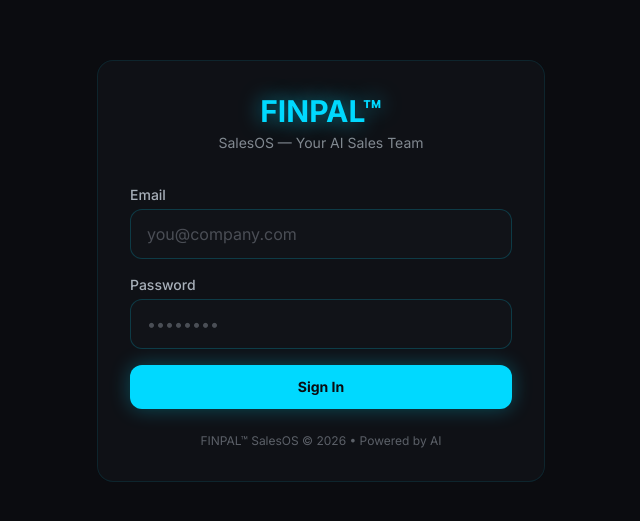
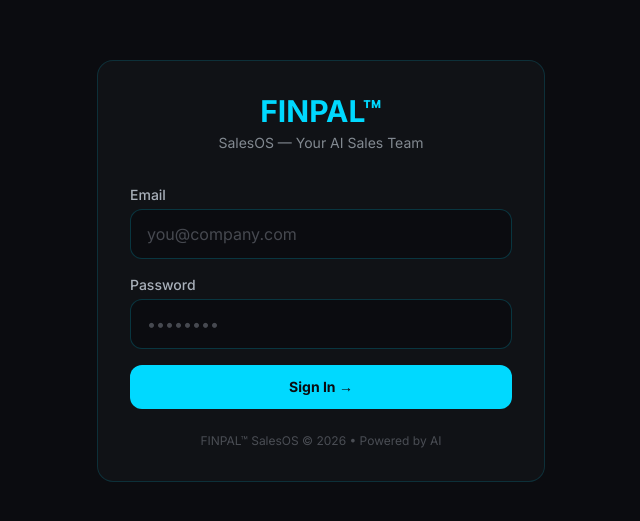
Before and after one commit to ZenithPro-sys/finpal-salesos, a Next.js app: page /login in a window 1280 px wide. Shown: the part 129-650 px from the top of the page, without its empty margins (319-959 px from the left). Built offline with nearby package versions, Linux system fonts and the light colour scheme.

Commit message:
feat: fix login page to handle auth properly

```diff
--- a/app/(auth)/login/page.tsx
+++ b/app/(auth)/login/page.tsx
@@ -23,25 +23,21 @@ export default function LoginPage() {
       const data = await res.json()
       if (!res.ok) throw new Error(data.error || 'Login failed')
       router.push('/dashboard')
+      router.refresh()
     } catch (err: any) {
       setError(err.message)
-    } finally {
       setLoading(false)
     }
   }
 
   return (
-    <div className="min-h-screen flex items-center justify-center bg-[#0B0C10]">
-      <div className="w-full max-w-md p-8 rounded-2xl glass animate-fade-in">
-        {/* Logo */}
+    <div className="min-h-screen flex items-center justify-center bg-[#0B0C10] px-4">
+      <div className="w-full max-w-md p-8 rounded-2xl" style={{background:'rgba(17,19,24,0.9)', border:'1px solid rgba(0,217,255,0.15)'}}>
         <div className="text-center mb-8">
-          <h1 className="text-3xl font-bold">
-            <span className="text-[#00D9FF] glow-text">FINPAL™</span>
-          </h1>
+          <h1 className="text-3xl font-bold text-[#00D9FF]">FINPAL™</h1>
           <p className="text-[#CFD8E3]/60 mt-1 text-sm">SalesOS — Your AI Sales Team</p>
         </div>
 
-        {/* Form */}
         <form onSubmit={handleLogin} className="space-y-4">
           <div>
             <label className="block text-sm font-medium text-[#CFD8E3]/80 mb-1">Email</label>
@@ -51,7 +47,7 @@ export default function LoginPage() {
               onChange={e => setEmail(e.target.value)}
               placeholder="you@company.com"
               required
-              className="w-full px-4 py-3 rounded-xl bg-[#111318] border border-[#00D9FF]/20 text-[#CFD8E3] placeholder-[#CFD8E3]/30 focus:outline-none focus:border-[#00D9FF]/60 focus:ring-1 focus:ring-[#00D9FF]/30 transition"
+              className="w-full px-4 py-3 rounded-xl bg-[#0B0C10] border border-[#00D9FF]/20 text-[#CFD8E3] placeholder-[#CFD8E3]/30 focus:outline-none focus:border-[#00D9FF]/60 transition"
             />
           </div>
           <div>
@@ -62,24 +58,23 @@ export default function LoginPage() {
               onChange={e => setPassword(e.target.value)}
               placeholder="••••••••"
               required
-              className="w-full px-4 py-3 rounded-xl bg-[#111318] border border-[#00D9FF]/20 text-[#CFD8E3] placeholder-[#CFD8E3]/30 focus:outline-none focus:border-[#00D9FF]/60 focus:ring-1 focus:ring-[#00D9FF]/30 transition"
+              className="w-full px-4 py-3 rounded-xl bg-[#0B0C10] border border-[#00D9FF]/20 text-[#CFD8E3] placeholder-[#CFD8E3]/30 focus:outline-none focus:border-[#00D9FF]/60 transition"
             />
           </div>
 
-          {error && (
-            <p className="text-red-400 text-sm text-center">{error}</p>
-          )}
+          {error && <p className="text-red-400 text-sm text-center bg-red-400/10 py-2 px-3 rounded-lg">{error}</p>}
 
           <button
             type="submit"
             disabled={loading}
-            className="w-full py-3 rounded-xl bg-[#00D9FF] text-[#0B0C10] font-bold text-sm hover:opacity-90 active:scale-95 transition disabled:opacity-50 disabled:cursor-not-allowed glow"
+            className="w-full py-3 rounded-xl font-bold text-sm transition disabled:opacity-50"
+            style={{background:'#00D9FF', color:'#0B0C10'}}
           >
-            {loading ? 'Signing in...' : 'Sign In'}
+            {loading ? 'Signing in...' : 'Sign In →'}
           </button>
         </form>
 
-        <p className="text-center text-[#CFD8E3]/40 text-xs mt-6">
+        <p className="text-center text-[#CFD8E3]/30 text-xs mt-6">
           FINPAL™ SalesOS © 2026 • Powered by AI
         </p>
       </div>
```
